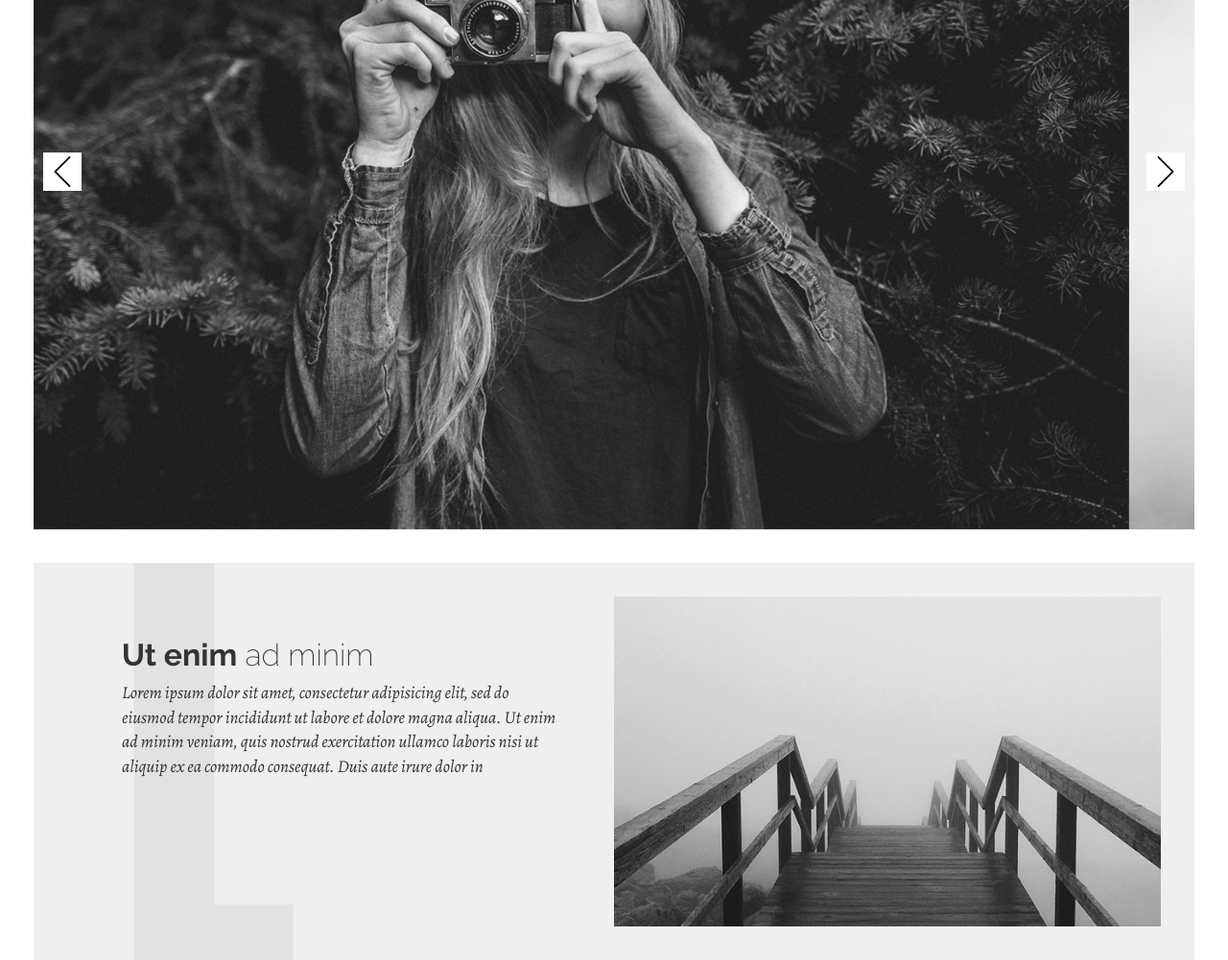
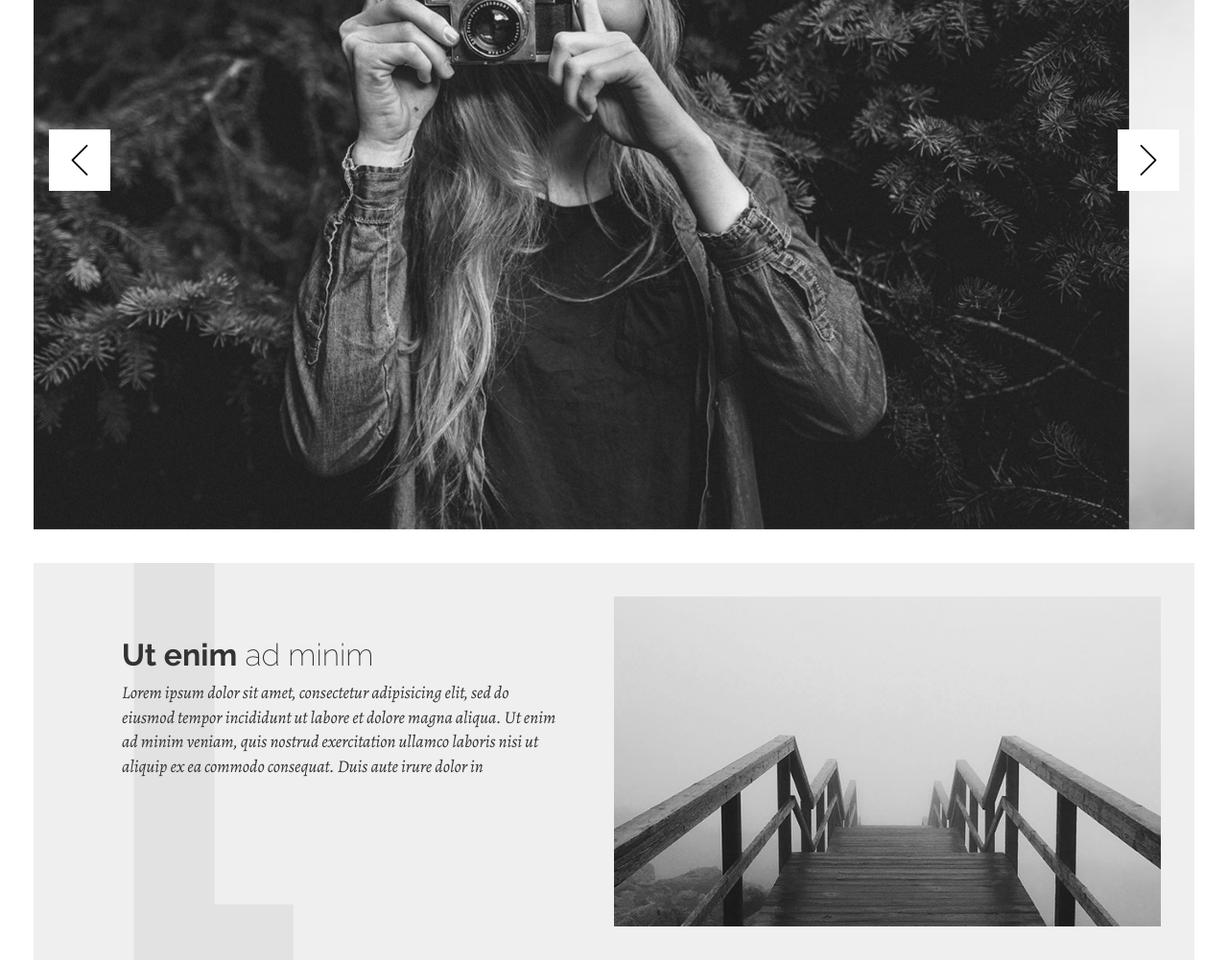
Before and after one commit to training-projects/apollo, a website: page index.html in a window 1280 px wide. Shown: the part 1300-2301 px from the top of the page at 96% size. Drawn offline with nearby package versions, Linux system fonts and the light colour scheme.

Commit message:
arrows size adjusts

```diff
--- a/src/css/objects/_arrows.styl
+++ b/src/css/objects/_arrows.styl
@@ -12,12 +12,14 @@
 
   /* @media 768px */
   @media (min-width: 768px)
-    margin-top: 30%
+    margin-top: 28%
+    height: 64px
+    padding: 0.8em
 
 .carousel-control.left
-  margin-left: 0.5em
+  margin-left: 0.8em
 .carousel-control.right
-  margin-right: 0.5em
+  margin-right: 0.8em
 
 .back
 .next
```
Also changed, not shown: assets/css/main.css, 1 other file.
